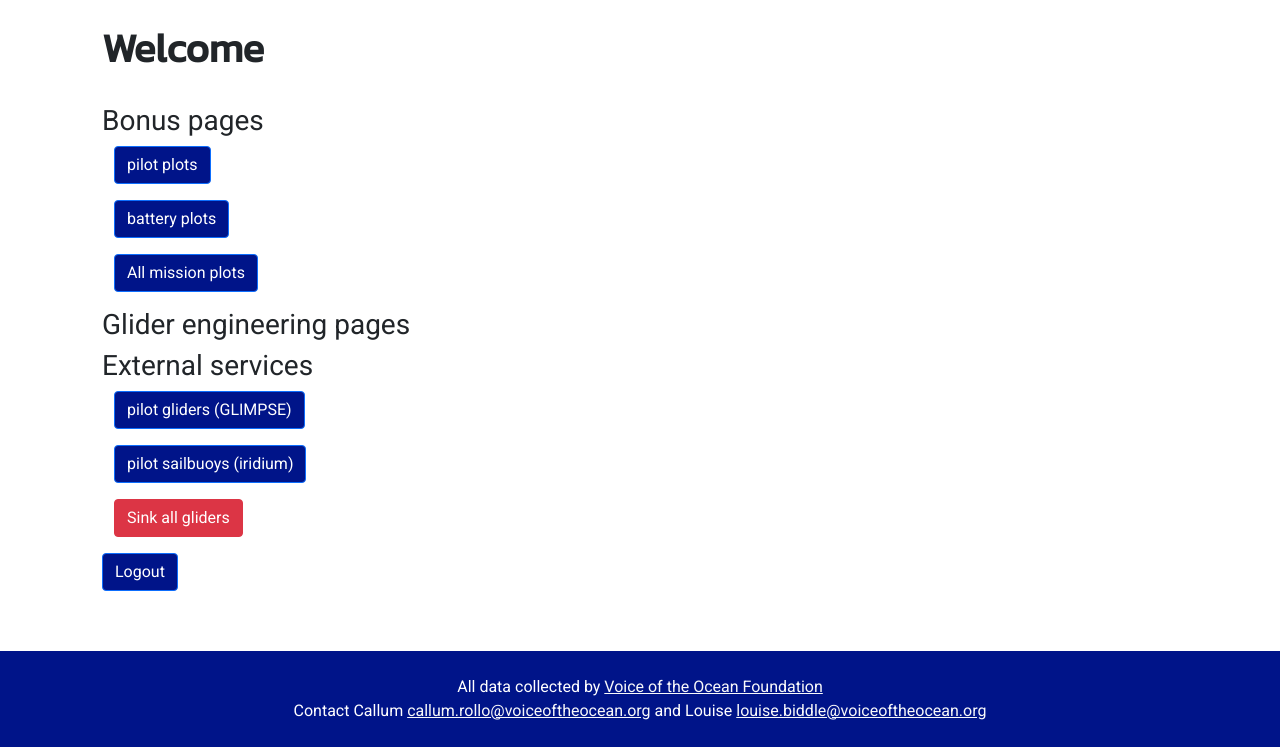
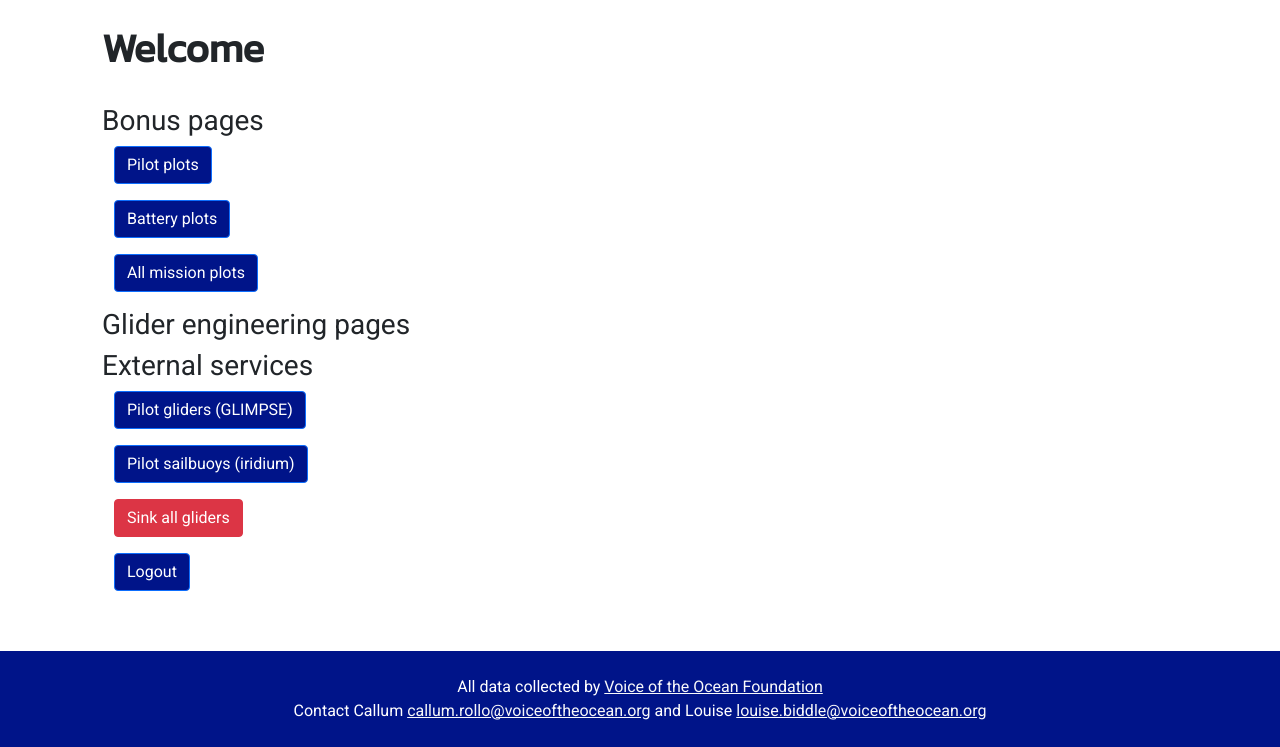
Before and after one commit to voto-ocean-knowledge/voto-web, a Flask app: template voto/templates/account/account.html in a window 1280 px wide. Shown: the part 61-808 px from the top of the page. Run offline with Flask 3, Linux system fonts and the light colour scheme; the template is opened without the code that fills it, so the values that code supplies are empty; parts of the project's set-up code (start-up, migrations or seed data) failed here and were passed over.

Commit message:
aesthetic

```diff
--- a/voto/templates/account/account.html
+++ b/voto/templates/account/account.html
@@ -7,8 +7,8 @@
         <h3>Bonus pages</h3>
                 <div class="container">
 
-            <p><a  class="btn btn-primary" role="button" href="monitor"> pilot plots </a> </p>
-            <p><a  class="btn btn-primary" role="button" href="battery"> battery plots </a> </p>
+            <p><a  class="btn btn-primary" role="button" href="monitor"> Pilot plots </a> </p>
+            <p><a  class="btn btn-primary" role="button" href="battery"> Battery plots </a> </p>
             <p><a  class="btn btn-primary" role="button" href="pilot/all-plots"> All mission plots </a> </p>
                 </div>
         <h3>Glider engineering pages</h3>
@@ -33,11 +33,12 @@
         <h3>External services</h3>
 
     <div class="container">
-       <p> <a  class="btn btn-primary" role="button" href="https://www.glimpse-alseamar.com/"> pilot gliders (GLIMPSE) </a> </p>
-        <p><a  class="btn btn-primary" role="button" href="https://iridium2.azurewebsites.net"> pilot sailbuoys (iridium) </a> </p>
+       <p> <a  class="btn btn-primary" role="button" href="https://www.glimpse-alseamar.com/"> Pilot gliders (GLIMPSE) </a> </p>
+        <p><a  class="btn btn-primary" role="button" href="https://iridium2.azurewebsites.net"> Pilot sailbuoys (iridium) </a> </p>
         <p><a  class="btn btn-danger" role="button" href="{{sink_link}}"> Sink all gliders</a></p>
+        <p><a href="/account/logout" class="btn btn-primary" role="button">Logout</a></p>
     </div>
-        <a href="/account/logout" class="btn btn-primary" role="button">Logout</a>
+</div>
     </div>
 </div>
 {% endblock %}
```
